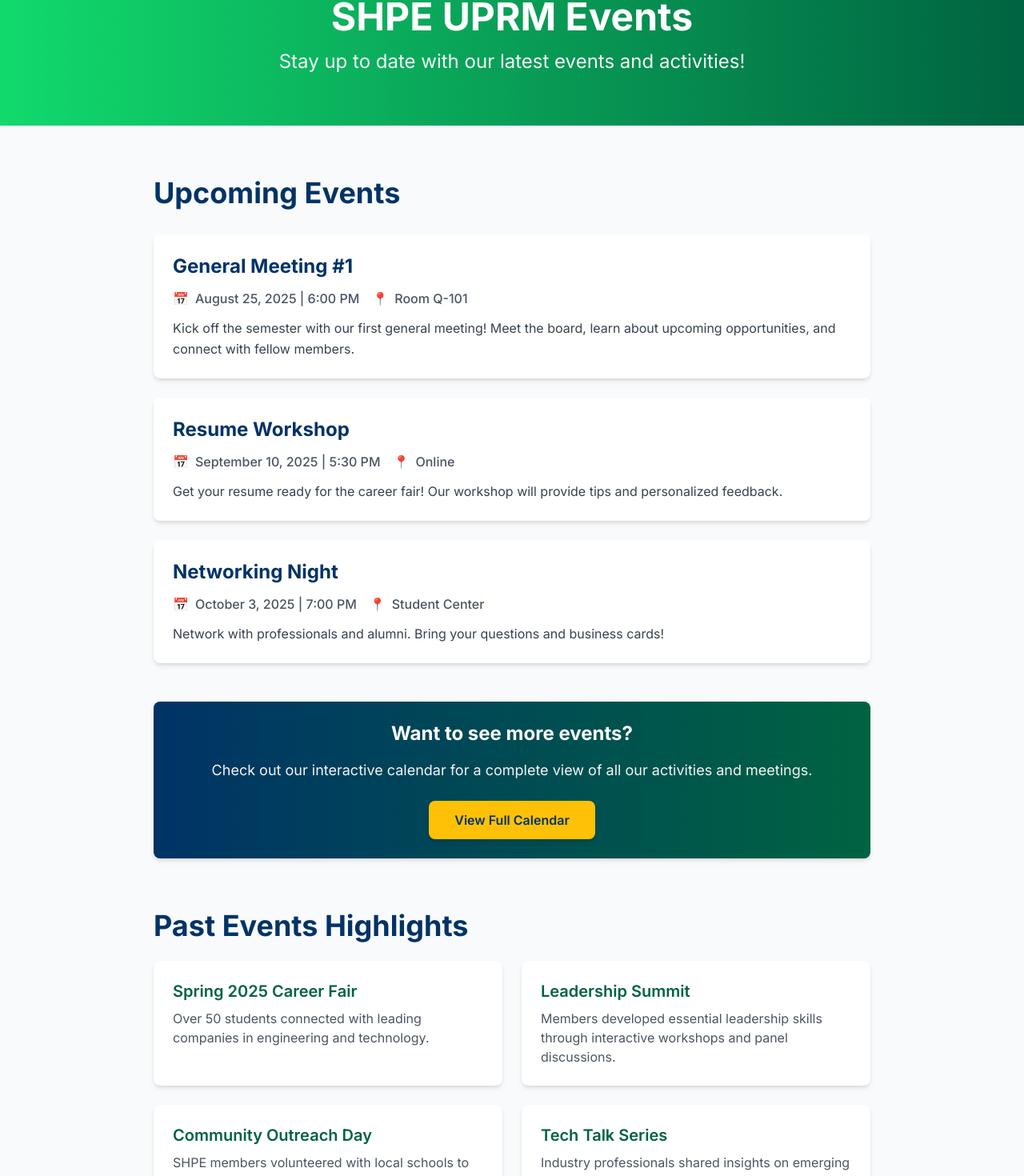
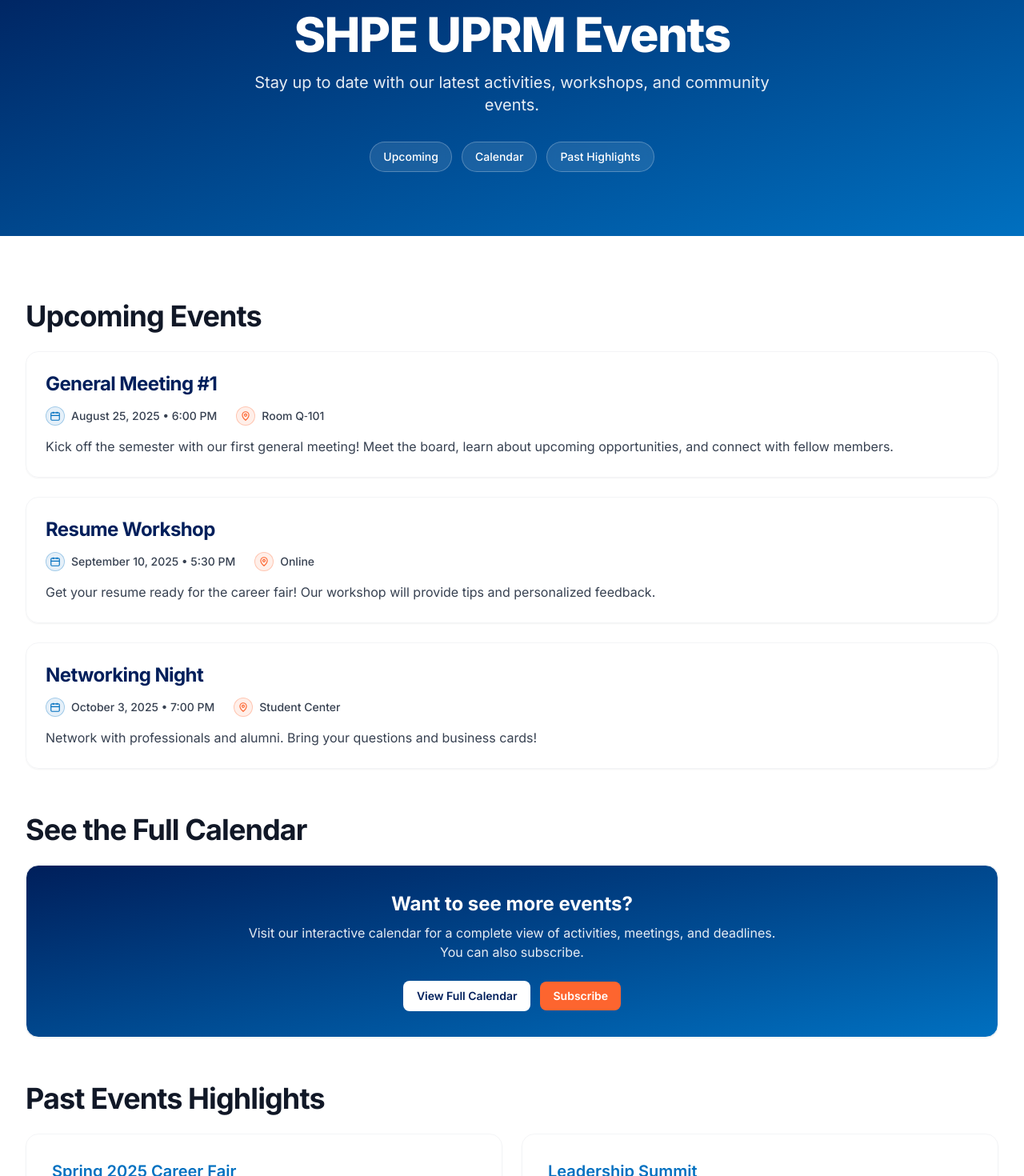
Before and after one commit to shpeuprm/shpeuprm-website, a Next.js app: page /events in a window 1280 px wide. Shown: the part 131-1601 px from the top of the page at 80% size. Built offline with nearby package versions, Linux system fonts and the light colour scheme.

Commit message:
Refactor EventsPage for improved accessibility and UX; enhance animations and structure with new components.

```diff
--- a/app/events/page.tsx
+++ b/app/events/page.tsx
@@ -1,223 +1,259 @@
 "use client";
 
-import { motion } from "framer-motion";
-import { fadeIn, fadeInUp, staggerContainer, scaleIn } from "@/lib/animations";
+import * as React from "react";
+import { motion, useReducedMotion } from "framer-motion";
 
-interface Event {
+// ---- Types ----
+interface EventItem {
   title: string;
-  date: string;
+  date: string; // human‑readable; could be ISO in a real feed
   location: string;
   description: string;
+  href?: string; // optional details page
 }
 
-const upcomingEvents: Event[] = [
+// ---- Sample data (replace with server data/fetch) ----
+const upcomingEvents: EventItem[] = [
   {
     title: "General Meeting #1",
-    date: "August 25, 2025 | 6:00 PM",
-    location: "Room Q-101",
+    date: "August 25, 2025 • 6:00 PM",
+    location: "Room Q‑101",
     description:
       "Kick off the semester with our first general meeting! Meet the board, learn about upcoming opportunities, and connect with fellow members.",
   },
   {
     title: "Resume Workshop",
-    date: "September 10, 2025 | 5:30 PM",
+    date: "September 10, 2025 • 5:30 PM",
     location: "Online",
     description:
       "Get your resume ready for the career fair! Our workshop will provide tips and personalized feedback.",
   },
   {
     title: "Networking Night",
-    date: "October 3, 2025 | 7:00 PM",
+    date: "October 3, 2025 • 7:00 PM",
     location: "Student Center",
     description:
       "Network with professionals and alumni. Bring your questions and business cards!",
   },
 ];
 
-function EventCard({ event }: { event: Event }) {
+export default function EventsPage() {
+  const reduceMotion = useReducedMotion();
+
+  // ---- Motion variants ----
+  const fadeInUp = {
+    hidden: { opacity: 0, y: 12 },
+    visible: { opacity: 1, y: 0, transition: { duration: 0.6, ease: [0.2, 0.8, 0.2, 1] } },
+  } as const;
+
+  const scaleIn = {
+    hidden: { opacity: 0, scale: 0.98 },
+    visible: { opacity: 1, scale: 1, transition: { duration: 0.45, ease: [0.2, 0.8, 0.2, 1] } },
+  } as const;
+
+  const stagger = { hidden: {}, visible: { transition: { staggerChildren: 0.08 } } } as const;
+
+  const anim = reduceMotion
+    ? { initial: false as const, whileInView: undefined, animate: undefined }
+    : { initial: "hidden" as const, whileInView: "visible", animate: "visible" as const };
+
+  return (
+    <div className="min-h-screen bg-white text-gray-900">
+      {/* Skip link */}
+      <a
+        href="#main"
+        className="sr-only focus:not-sr-only focus:fixed focus:top-4 focus:left-4 focus:z-50 focus:rounded-xl focus:bg-white focus:px-4 focus:py-2 focus:text-sm focus:shadow-lg"
+      >
+        Skip to content
+      </a>
+
+      {/* Hero */}
+      <section aria-labelledby="events-hero-title" className="relative isolate overflow-hidden bg-gradient-to-br from-[#001F5B] to-[#0070C0] text-white">
+        <div className="absolute inset-0 pointer-events-none opacity-20 [mask-image:radial-gradient(60%_60%_at_50%_0%,#000,transparent_75%)]" />
+        <div className="mx-auto max-w-7xl px-4 sm:px-6 lg:px-8 py-16 md:py-20 text-center">
+          <motion.h1 id="events-hero-title" className="text-4xl sm:text-5xl md:text-6xl font-extrabold tracking-tight drop-shadow-sm" variants={fadeInUp} {...anim}>
+            SHPE UPRM Events
+          </motion.h1>
+          <motion.p className="mx-auto mt-4 max-w-2xl text-base sm:text-lg md:text-xl text-white/90" variants={fadeInUp} {...anim}>
+            Stay up to date with our latest activities, workshops, and community events.
+          </motion.p>
+
+          {/* Quick anchor chips */}
+          <motion.nav aria-label="On this page" className="mx-auto mt-8 flex flex-wrap items-center justify-center gap-3" variants={stagger} {...anim}>
+            {[
+              { href: "#upcoming", label: "Upcoming" },
+              { href: "#calendar", label: "Calendar" },
+              { href: "#highlights", label: "Past Highlights" },
+            ].map((item) => (
+              <motion.a
+                key={item.href}
+                href={item.href}
+                className="rounded-full border border-white/25 bg-white/10 px-4 py-2 text-sm font-medium text-white backdrop-blur transition hover:bg-white/20 focus:outline-none focus-visible:ring-2 focus-visible:ring-offset-2 focus-visible:ring-white/60 focus-visible:ring-offset-[#001F5B]"
+                variants={fadeInUp}
+              >
+                {item.label}
+              </motion.a>
+            ))}
+          </motion.nav>
+        </div>
+      </section>
+
+      {/* Main */}
+      <main id="main" className="mx-auto max-w-7xl px-4 sm:px-6 lg:px-8 py-14 md:py-20">
+        {/* Upcoming */}
+        <Section id="upcoming" title="Upcoming Events" anim={anim} fadeInUp={fadeInUp}>
+          {upcomingEvents.length > 0 ? (
+            <motion.ul role="list" className="space-y-6" variants={stagger} {...anim}>
+              {upcomingEvents.map((event, i) => (
+                <li key={`${event.title}-${i}`} className="list-none">
+                  <EventCard event={event} fadeIn={scaleIn} anim={anim} />
+                </li>
+              ))}
+            </motion.ul>
+          ) : (
+            <Card anim={anim} scaleIn={scaleIn} className="text-center py-12">
+              <p className="text-lg text-gray-700">No upcoming events right now. Check back soon or subscribe to our calendar.</p>
+              <div className="mt-6">
+                <Button href="#calendar">Subscribe</Button>
+              </div>
+            </Card>
+          )}
+        </Section>
+
+        {/* Calendar CTA */}
+        <Section id="calendar" title="See the Full Calendar" anim={anim} fadeInUp={fadeInUp}>
+          <Card
+            anim={anim}
+            scaleIn={scaleIn}
+            className="text-center bg-gradient-to-br from-[#001F5B] to-[#0070C0] text-white"
+          >
+            <h3 className="text-2xl font-bold">Want to see more events?</h3>
+            <p className="mx-auto mt-2 max-w-2xl text-white/90">
+              Visit our interactive calendar for a complete view of activities, meetings, and deadlines. You can also subscribe.
+            </p>
+            <div className="mt-6 flex items-center justify-center gap-3">
+              <Button href="/calendar" variant="light">View Full Calendar</Button>
+              <Button href="/calendar?subscribe=1" variant="accent">Subscribe</Button>
+            </div>
+          </Card>
+        </Section>
+
+        {/* Past Highlights */}
+        <Section id="highlights" title="Past Events Highlights" anim={anim} fadeInUp={fadeInUp}>
+          <motion.div className="grid grid-cols-1 gap-6 md:grid-cols-2" variants={stagger} {...anim}>
+            <ValueCard title="Spring 2025 Career Fair" anim={anim} scaleIn={scaleIn}>
+              Over 50 students connected with leading companies in engineering and technology.
+            </ValueCard>
+            <ValueCard title="Leadership Summit" anim={anim} scaleIn={scaleIn}>
+              Members developed leadership skills through workshops and panel discussions.
+            </ValueCard>
+            <ValueCard title="Community Outreach Day" anim={anim} scaleIn={scaleIn}>
+              SHPE members volunteered with local schools to inspire the next generation of engineers.
+            </ValueCard>
+            <ValueCard title="Tech Talk Series" anim={anim} scaleIn={scaleIn}>
+              Industry professionals shared insights on emerging technologies and career paths.
+            </ValueCard>
+          </motion.div>
+        </Section>
+
+        {/* Back to top */}
+        <div className="mt-16 flex justify-center">
+          <a
+            href="#events-hero-title"
+            className="inline-flex items-center justify-center rounded-full border border-gray-200 bg-white px-4 py-2 text-sm font-medium text-gray-700 shadow-sm transition hover:bg-gray-50 focus:outline-none focus-visible:ring-2 focus-visible:ring-[#001F5B]"
+          >
+            Back to top
+          </a>
+        </div>
+      </main>
+    </div>
+  );
+}
+
+// ---- Composables ----
+function Section({ id, title, children, anim, fadeInUp }: { id: string; title: string; children: React.ReactNode; anim: any; fadeInUp: any }) {
+  return (
+    <section id={id} aria-labelledby={`${id}-title`} className="scroll-mt-28 mb-12 md:mb-14">
+      <motion.h2 id={`${id}-title`} className="text-2xl sm:text-3xl md:text-4xl font-bold tracking-tight text-gray-900" variants={fadeInUp} {...anim}>
+        {title}
+      </motion.h2>
+      <div className="mt-6">{children}</div>
+    </section>
+  );
+}
+
+function Card({ children, anim, scaleIn, className = "" }: { children: React.ReactNode; anim: any; scaleIn: any; className?: string }) {
   return (
     <motion.div
-      className="card hover:border-l-4 hover:border-secondary transition-all duration-300"
-      {...scaleIn}
-      whileHover={{ scale: 1.02 }}
+      className={`rounded-2xl border border-gray-100 bg-white/80 p-6 shadow-sm backdrop-blur-sm md:p-8 ${className}`}
+      variants={scaleIn}
+      {...anim}
     >
-      <h3 className="text-2xl font-bold text-primary mb-3">{event.title}</h3>
-      <div className="flex flex-col sm:flex-row sm:items-center sm:space-x-4 mb-3 text-gray-600">
-        <div className="flex items-center mb-2 sm:mb-0">
-          <span className="text-secondary mr-2">📅</span>
-          <span className="font-medium">{event.date}</span>
-        </div>
-        <div className="flex items-center">
-          <span className="text-secondary mr-2">📍</span>
-          <span className="font-medium">{event.location}</span>
-        </div>
-      </div>
-      <p className="text-gray-700 leading-relaxed">{event.description}</p>
+      {children}
     </motion.div>
   );
 }
 
-export default function EventsPage() {
+function ValueCard({ title, children, anim, scaleIn }: { title: string; children: React.ReactNode; anim: any; scaleIn: any }) {
   return (
-    <div>
-      {/* Hero Section */}
-      <section className="bg-gradient-to-r from-secondary-bright to-secondary text-white py-16">
-        <motion.div
-          className="container-custom text-center"
-          {...fadeIn}
-          initial="initial"
-          animate="animate"
-        >
-          <motion.h1
-            className="text-4xl md:text-5xl font-bold mb-4"
-            {...fadeInUp}
-          >
-            SHPE UPRM Events
-          </motion.h1>
-          <motion.p
-            className="text-xl md:text-2xl text-gray-100"
-            {...fadeInUp}
-            transition={{ duration: 0.6, delay: 0.1 }}
-          >
-            Stay up to date with our latest events and activities!
-          </motion.p>
-        </motion.div>
-      </section>
-
-      {/* Events Section */}
-      <div className="container-custom py-16">
-        <div className="max-w-4xl mx-auto">
-          <motion.h2
-            className="section-heading mb-8"
-            {...fadeInUp}
-            initial="initial"
-            whileInView="animate"
-            viewport={{ once: true }}
-          >
-            Upcoming Events
-          </motion.h2>
-
-          {upcomingEvents.length > 0 ? (
-            <motion.div
-              className="space-y-6"
-              {...staggerContainer}
-              initial="initial"
-              whileInView="animate"
-              viewport={{ once: true }}
-            >
-              {upcomingEvents.map((event, index) => (
-                <EventCard key={index} event={event} />
-              ))}
-            </motion.div>
-          ) : (
-            <motion.div
-              className="card text-center py-12"
-              {...scaleIn}
-              initial="initial"
-              whileInView="animate"
-              viewport={{ once: true }}
-            >
-              <p className="text-xl text-gray-600">
-                No upcoming events at the moment. Check back soon!
-              </p>
-            </motion.div>
-          )}
-
-          {/* Calendar Integration CTA */}
-          <motion.div
-            className="mt-12 card bg-gradient-to-r from-primary to-secondary text-white"
-            {...scaleIn}
-            initial="initial"
-            whileInView="animate"
-            viewport={{ once: true }}
-          >
-            <div className="text-center">
-              <h3 className="text-2xl font-bold mb-4">
-                Want to see more events?
-              </h3>
-              <p className="text-lg mb-6 text-gray-100">
-                Check out our interactive calendar for a complete view of all
-                our activities and meetings.
-              </p>
-              <a
-                href="/calendar"
-                className="inline-block bg-accent hover:bg-yellow-500 text-primary font-semibold py-3 px-8 rounded-lg transition-colors duration-200 shadow-md hover:shadow-lg"
-              >
-                View Full Calendar
-              </a>
-            </div>
-          </motion.div>
-
-          {/* Past Events Section */}
-          <div className="mt-16">
-            <motion.h2
-              className="section-heading mb-6"
-              {...fadeInUp}
-              initial="initial"
-              whileInView="animate"
-              viewport={{ once: true }}
-            >
-              Past Events Highlights
-            </motion.h2>
-            <motion.div
-              className="grid grid-cols-1 md:grid-cols-2 gap-6"
-              {...staggerContainer}
-              initial="initial"
-              whileInView="animate"
-              viewport={{ once: true }}
-            >
-              <motion.div className="card" {...scaleIn}>
-                <h4 className="text-xl font-semibold text-secondary mb-2">
-                  Spring 2025 Career Fair
-                </h4>
-                <p className="text-gray-600">
-                  Over 50 students connected with leading companies in
-                  engineering and technology.
-                </p>
-              </motion.div>
-              <motion.div
-                className="card"
-                {...scaleIn}
-                transition={{ duration: 0.5, delay: 0.1 }}
-              >
-                <h4 className="text-xl font-semibold text-secondary mb-2">
-                  Leadership Summit
-                </h4>
-                <p className="text-gray-600">
-                  Members developed essential leadership skills through
-                  interactive workshops and panel discussions.
-                </p>
-              </motion.div>
-              <motion.div
-                className="card"
-                {...scaleIn}
-                transition={{ duration: 0.5, delay: 0.2 }}
-              >
-                <h4 className="text-xl font-semibold text-secondary mb-2">
-                  Community Outreach Day
-                </h4>
-                <p className="text-gray-600">
-                  SHPE members volunteered with local schools to inspire the
-                  next generation of engineers.
-                </p>
-              </motion.div>
-              <motion.div
-                className="card"
-                {...scaleIn}
-                transition={{ duration: 0.5, delay: 0.3 }}
-              >
-                <h4 className="text-xl font-semibold text-secondary mb-2">
-                  Tech Talk Series
-                </h4>
-                <p className="text-gray-600">
-                  Industry professionals shared insights on emerging
-                  technologies and career paths.
-                </p>
-              </motion.div>
-            </motion.div>
-          </div>
-        </div>
-      </div>
-    </div>
+    <Card anim={anim} scaleIn={scaleIn}>
+      <h3 className="text-xl font-semibold text-[#0070C0]">{title}</h3>
+      <p className="mt-2 text-gray-700">{children}</p>
+    </Card>
   );
 }
+
+function EventCard({ event, fadeIn, anim }: { event: EventItem; fadeIn: any; anim: any }) {
+  return (
+    <motion.article
+      className="group rounded-2xl border border-gray-100 bg-white/80 p-6 shadow-sm backdrop-blur-sm transition hover:shadow-md focus-within:shadow-md"
+      variants={fadeIn}
+      {...anim}
+    >
+      <header>
+        <h3 className="text-2xl font-bold tracking-tight text-[#001F5B]">
+          {event.href ? (
+            <a href={event.href} className="outline-none ring-[#001F5B] transition hover:opacity-90 focus-visible:ring-2 rounded-sm">
+              {event.title}
+            </a>
+          ) : (
+            event.title
+          )}
+        </h3>
+      </header>
+      <dl className="mt-3 flex flex-col gap-2 text-sm text-gray-700 sm:flex-row sm:items-center sm:gap-6">
+        <div className="flex items-center gap-2">
+          <span aria-hidden className="inline-flex h-6 w-6 items-center justify-center rounded-full border border-[#0070C0]/30 bg-[#0070C0]/10 text-[#0070C0]"><svg aria-hidden="true" viewBox="0 0 24 24" width="14" height="14" focusable="false"><rect x="3" y="5" width="18" height="16" rx="2" fill="none" stroke="currentColor" strokeWidth="2"/><path d="M16 3v4M8 3v4M3 11h18" fill="none" stroke="currentColor" strokeWidth="2"/></svg></span>
+          <dt className="sr-only">Date</dt>
+          <dd className="font-medium">
+            <time>{event.date}</time>
+          </dd>
+        </div>
+        <div className="flex items-center gap-2">
+          <span aria-hidden className="inline-flex h-6 w-6 items-center justify-center rounded-full border border-[#FD652F]/30 bg-[#FD652F]/10 text-[#FD652F]"><svg aria-hidden="true" viewBox="0 0 24 24" width="14" height="14" focusable="false"><path d="M12 21s7-5.5 7-11a7 7 0 10-14 0c0 5.5 7 11 7 11z" fill="none" stroke="currentColor" strokeWidth="2"/><circle cx="12" cy="10" r="2.5" fill="none" stroke="currentColor" strokeWidth="2"/></svg></span>
+          <dt className="sr-only">Location</dt>
+          <dd className="font-medium">{event.location}</dd>
+        </div>
+      </dl>
+      <p className="mt-3 leading-7 text-gray-700">{event.description}</p>
+      {event.href && (
+        <div className="mt-4">
+          <Button href={event.href} variant="ghost">Event details</Button>
+        </div>
+      )}
+    </motion.article>
+  );
+}
+
+function Button({ href, children, variant = "solid" }: { href: string; children: React.ReactNode; variant?: "solid" | "light" | "accent" | "ghost" }) {
+  const base = "inline-flex items-center justify-center rounded-lg px-4 py-2 text-sm font-semibold transition focus:outline-none focus-visible:ring-2";
+  const styles: Record<string, string> = {
+    solid: "bg-[#001F5B] text-white hover:opacity-95 focus-visible:ring-[#001F5B]",
+    light: "bg-white text-[#001F5B] border border-white/20 hover:bg-white/90 focus-visible:ring-white",
+    accent: "bg-[#FD652F] text-white hover:opacity-95 focus-visible:ring-[#FD652F]",
+    ghost: "bg-transparent text-[#001F5B] border border-gray-200 hover:bg-gray-50 focus-visible:ring-[#001F5B]",
+  };
+  return (
+    <a href={href} className={`${base} ${styles[variant]}`}> {children} </a>
+  );
+}
```
